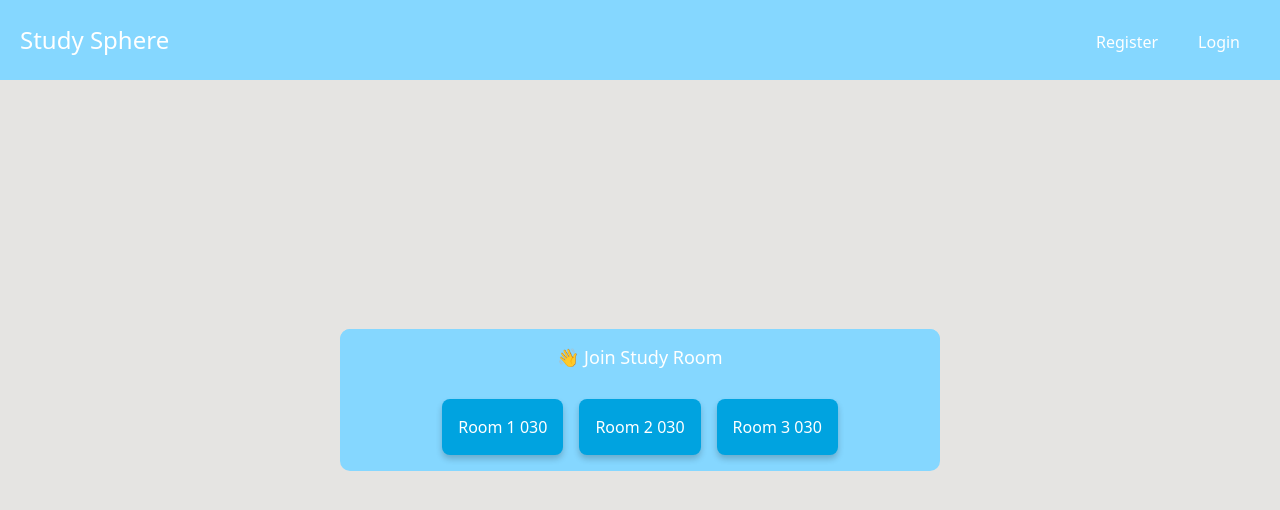
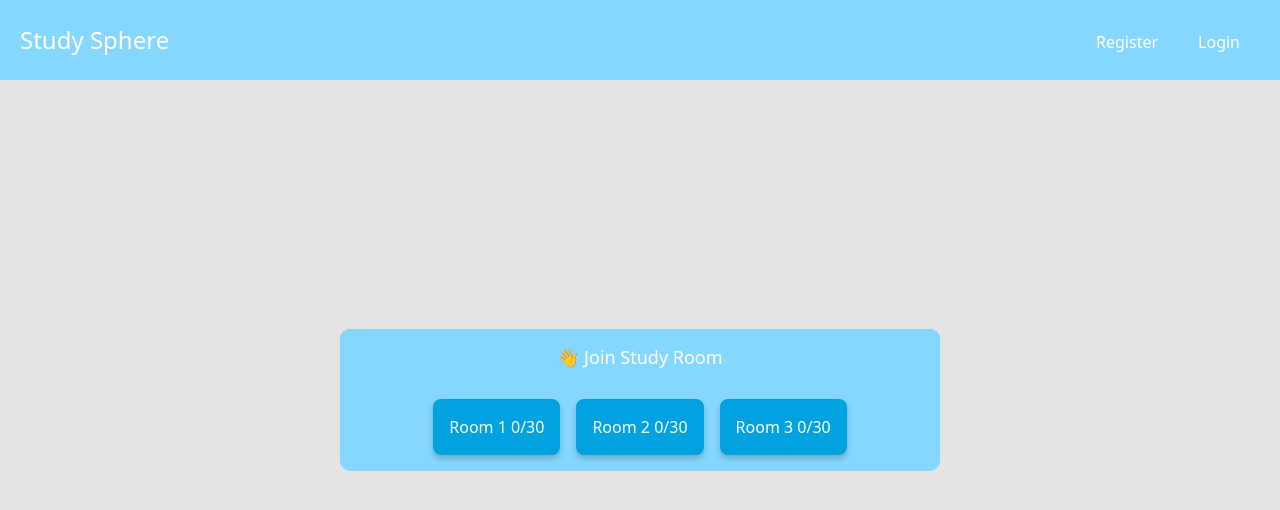
Before and after one commit to jacobr7/StudySphere, a Vue app in the folder frontend/: page /lobby in a window 1280 px wide. Shown: the top 510 px of the page. Built offline with nearby package versions, Linux system fonts and the light colour scheme; no server answers; what agora-rtc-sdk-ng would draw is missing.

Commit message:
Switched on the firebase stuff for Lobby

```diff
--- a/frontend/src/pages/Lobby.vue
+++ b/frontend/src/pages/Lobby.vue
@@ -14,10 +14,10 @@
             :id="'participantCount' + room"
             class="rooms"
             :data-room="room"
-            :disabled="false"
+            :disabled="isRoomFull(room)"
             @click="joinRoom"
           >
-            Room {{ room }} 030
+            Room {{ room }} {{ getParticipantCount(room)}}/30
           </button>
         </div>
       </div>
@@ -39,40 +39,40 @@ export default {
       participantCounts: {},
       timer: null,
     };
-//   },
-//   mounted() {
-    // const auth = getAuth();
-    //       onAuthStateChanged(auth, (user) => {
-    //           if (user) {
-    //               this.updateParticipantCounts();
-    //               setInterval(this.updateParticipantCounts, 1000); // Refresh counts every 5 seconds
-    //           } else {
-    //               console.log("No user is logged in.");
-    //           }
-    //       });
-//   },
-//   methods: {
-//     async updateParticipantCounts() {
-//       for (let room of this.channelNames) {
-//         const count = await getActiveUserCount(room);
-//         this.participantCounts[room] = count;
-//       }
-//     },
-//     getParticipantCount(roomId) {
-//       return this.participantCounts[roomId] || 0;
-//     },
-//     isRoomFull(roomId) {
-//       return this.getParticipantCount(roomId) >= 30;
-//     },
-//     joinRoom(event) {
-//       const room = event.target.getAttribute("data-room");
-//       if (!this.isRoomFull(room)){
-//         this.$router.push(`/room?room=${room}`);
-//       } else {
-//         console.log("Room is full. You cannot join.")
-//       }
+  },
+  mounted() {
+    const auth = getAuth();
+          onAuthStateChanged(auth, (user) => {
+              if (user) {
+                  this.updateParticipantCounts();
+                  setInterval(this.updateParticipantCounts, 5000); // Refresh counts every 5 seconds
+              } else {
+                  console.log("No user is logged in.");
+              }
+          });
+  },
+  methods: {
+    async updateParticipantCounts() {
+      for (let room of this.channelNames) {
+        const count = await getActiveUserCount(room);
+        this.participantCounts[room] = count;
+      }
+    },
+    getParticipantCount(roomId) {
+      return this.participantCounts[roomId] || 0;
+    },
+    isRoomFull(roomId) {
+      return this.getParticipantCount(roomId) >= 30;
+    },
+    joinRoom(event) {
+      const room = event.target.getAttribute("data-room");
+      if (!this.isRoomFull(room)){
+        this.$router.push(`/room?room=${room}`);
+      } else {
+        console.log("Room is full. You cannot join.")
+      }
 
-    // },
+    },
   },
 };
 </script>
```
